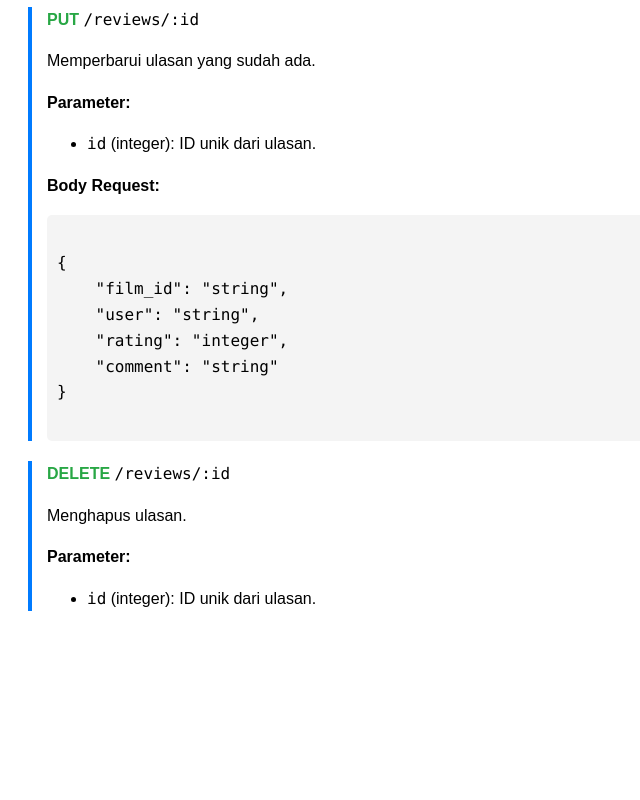
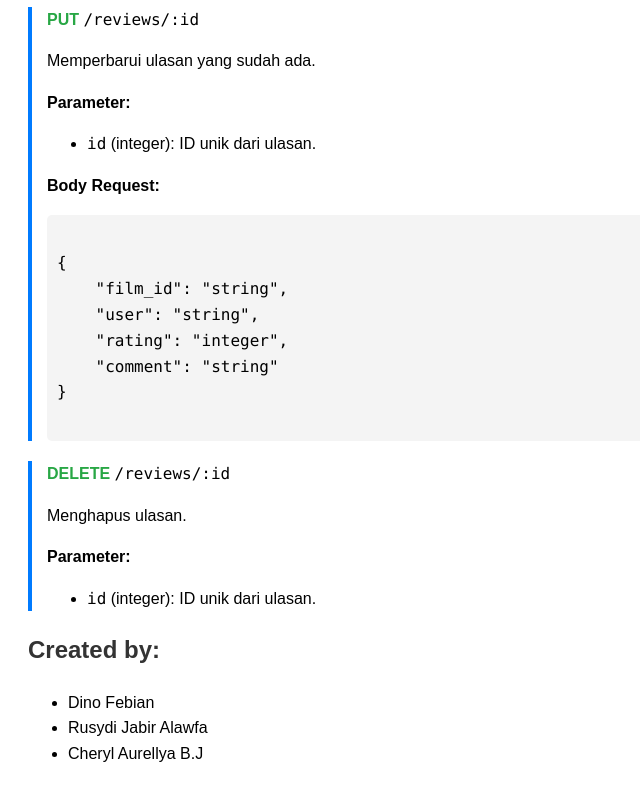
Before and after one commit to jabiralawfaa/api-ulasan-film, a website: page index.html in a window 1280 px wide. Shown: the part 1916-2716 px from the top of the page, without its empty margins (0-640 px from the left). Before the commit the page ends 2575 px from the top, so only its background shows below. Drawn offline with Linux system fonts and the light colour scheme.

Commit message:
Docs Page v2

```diff
--- a/index.html
+++ b/index.html
@@ -111,5 +111,12 @@
         </ul>
     </div>
 
+    <h2>Created by:</h2>
+    <ul>
+        <li>Dino Febian</li>
+        <li>Rusydi Jabir Alawfa</li>
+        <li>Cheryl Aurellya B.J</li>
+    </ul>
+
 </body>
 </html>
```
